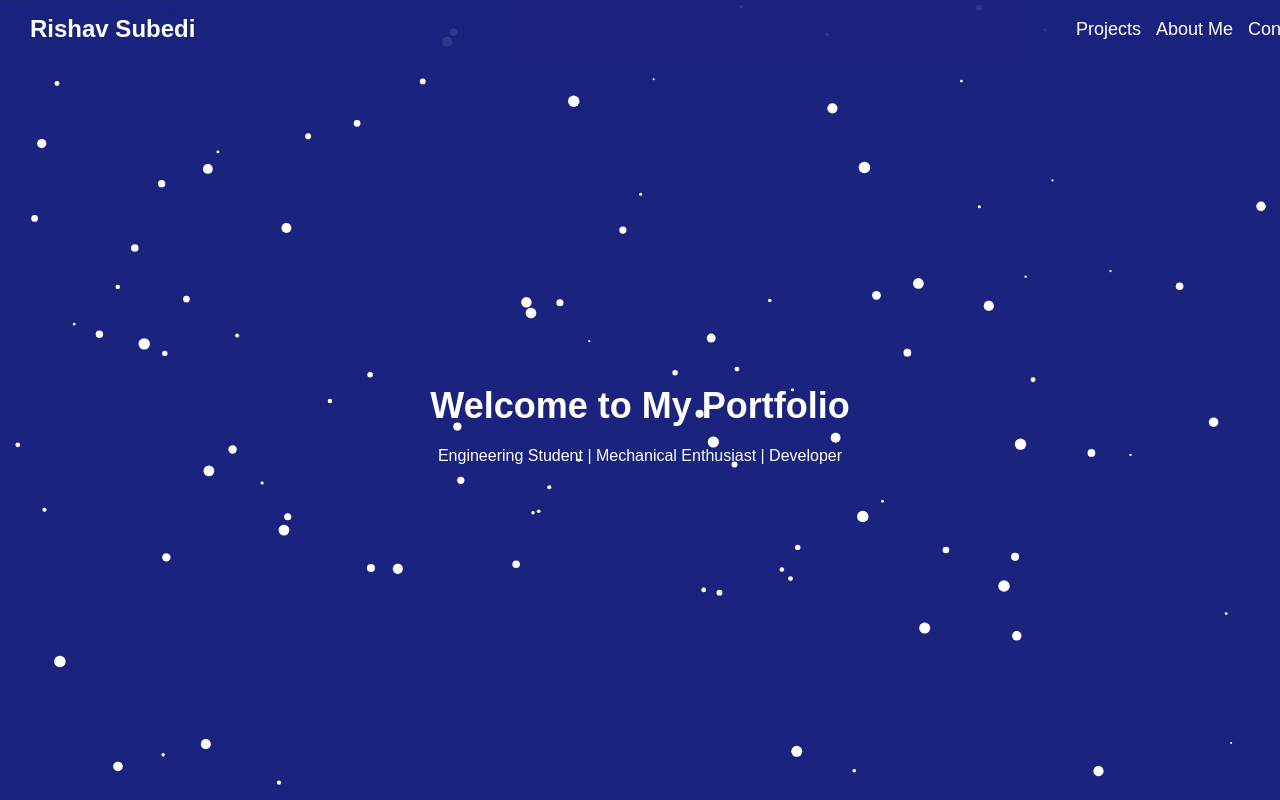
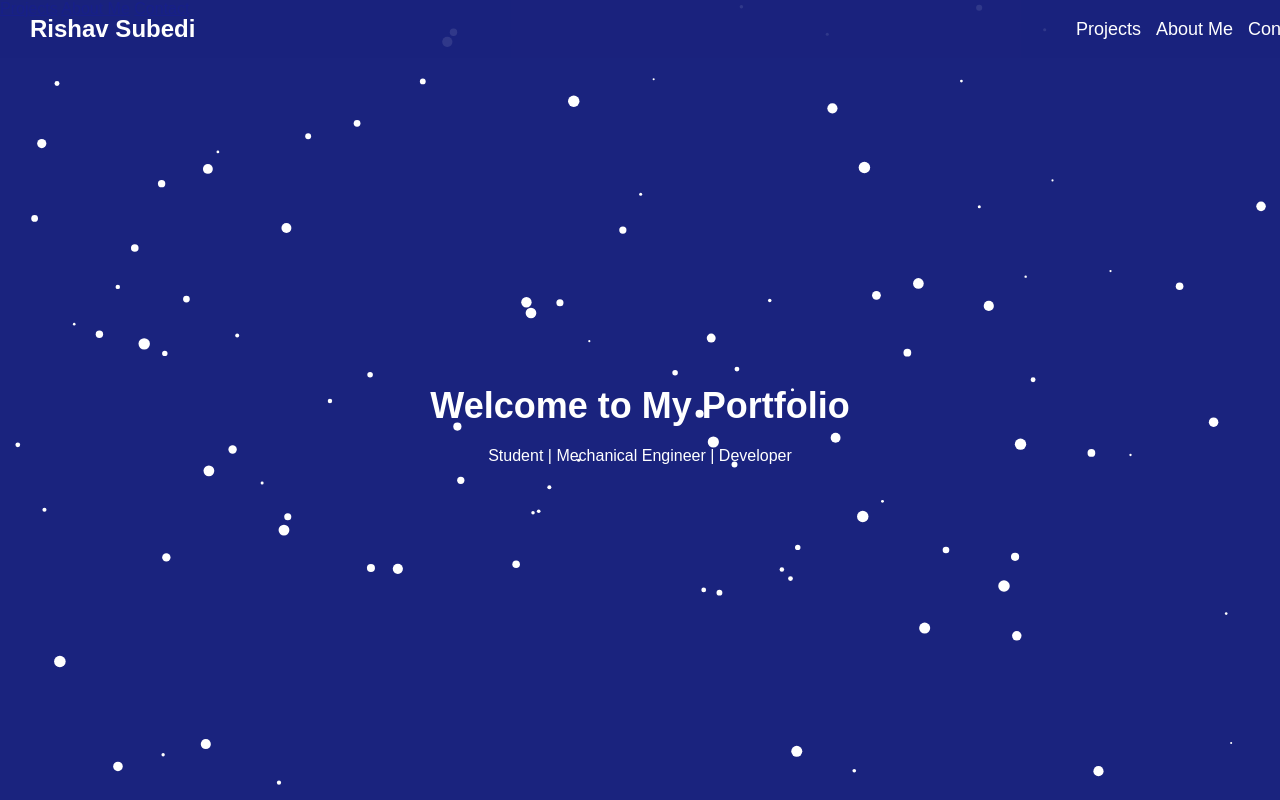
Before and after one commit to RishavSubedi02/website, a plain HTML site: page index.html in a window 1280 px wide. Drawn offline with Linux system fonts and the light colour scheme.

Commit message:
Update index.html

```diff
--- a/index.html
+++ b/index.html
@@ -178,7 +178,7 @@
     <section class="hero">
         <div>
             <h1>Welcome to My Portfolio</h1>
-            <p>Engineering Student | Mechanical Enthusiast | Developer</p>
+            <p> Student | Mechanical Engineer  | Developer</p>
         </div>
     </section>
 
```
